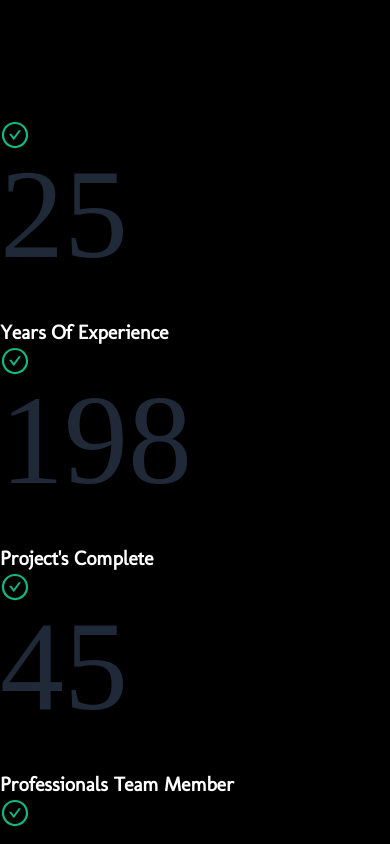
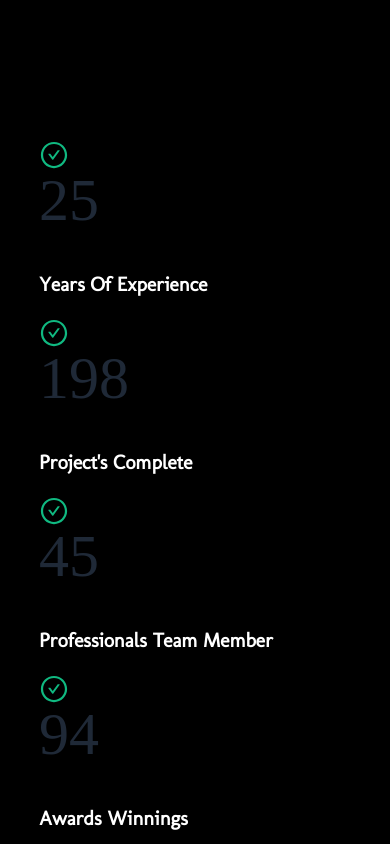
Before and after one commit to Parvez-Rahman100/webgency, a React (Create React App) app: page / in a window 390 px wide. Shown: the part 2960-3804 px from the top of the page. Built offline with nearby package versions, Linux system fonts and the light colour scheme; a web font is replaced by a local one.

Commit message:
counter section responsived

```diff
--- a/src/Components/Counter/Counter.jsx
+++ b/src/Components/Counter/Counter.jsx
@@ -4,46 +4,46 @@ import { AiOutlineCheckCircle } from "react-icons/ai";
 
 const Counter = () => {
   return (
-    <div className="bg-black">
-      <div className="lg:flex lg:flex-row justify-between flex-col  items-center py-36 container mx-auto">
-        <div>
+    <div className="container mx-auto w-4/5">
+      <div className="lg:flex lg:flex-row justify-between flex-col  items-center py-36 ">
+        <div className="mt-5 lg:mt-0 ">
           <AiOutlineCheckCircle size={30} className="text-emerald-500" />
           <CountUp
             duration={10}
-            className=" font-new text-9xl hover:text-emerald-500"
+            className=" font-new lg:text-9xl text-6xl hover:text-emerald-500"
             end={25}
           />
           <p className="mt-10 text-xl font-bold text-white hover:text-emerald-500">
             Years Of Experience
           </p>
         </div>
-        <div>
+        <div className="mt-5 lg:mt-0 ">
           <AiOutlineCheckCircle size={30} className="text-emerald-500" />
           <CountUp
             duration={10}
-            className=" font-new text-9xl hover:text-emerald-500"
+            className=" font-new lg:text-9xl text-6xl hover:text-emerald-500"
             end={200}
           />
           <p className="mt-10 text-xl font-bold text-white hover:text-emerald-500">
             Project&apos;s Complete
           </p>
         </div>
-        <div>
+        <div className="mt-5 lg:mt-0 ">
           <AiOutlineCheckCircle size={30} className="text-emerald-500" />
           <CountUp
             duration={10}
-            className="font-new text-9xl hover:text-emerald-500"
+            className="font-new lg:text-9xl text-6xl hover:text-emerald-500"
             end={45}
           />
           <p className="mt-10 text-xl font-bold text-white hover:text-emerald-500">
             Professionals Team Member
           </p>
         </div>
-        <div>
+        <div className="mt-5 lg:mt-0 ">
           <AiOutlineCheckCircle size={30} className="text-emerald-500" />
           <CountUp
             duration={10}
-            className=" font-new text-9xl hover:text-emerald-500"
+            className=" font-new lg:text-9xl text-6xl hover:text-emerald-500"
             end={95}
           />
           <p className="mt-10 text-xl font-bold text-white hover:text-emerald-500">
--- a/src/Components/SlidingTextTwo/SlidingTextTwo.jsx
+++ b/src/Components/SlidingTextTwo/SlidingTextTwo.jsx
@@ -4,7 +4,7 @@ const SlidingTextTwo = () => {
   return (
     <div id="rssBlock" className="py-24 text-white">
       <div className="cnnContents tracking-wide">
-        <p className="marqueeStyle font-new  lg:text-[200px] text-[50px]">
+        <p className="marqueeStyle font-new  lg:text-[150px] text-[40px]">
           <span className="text-emerald-500">DIGITAL</span> SOLUTIONS...
         </p>
       </div>
```
